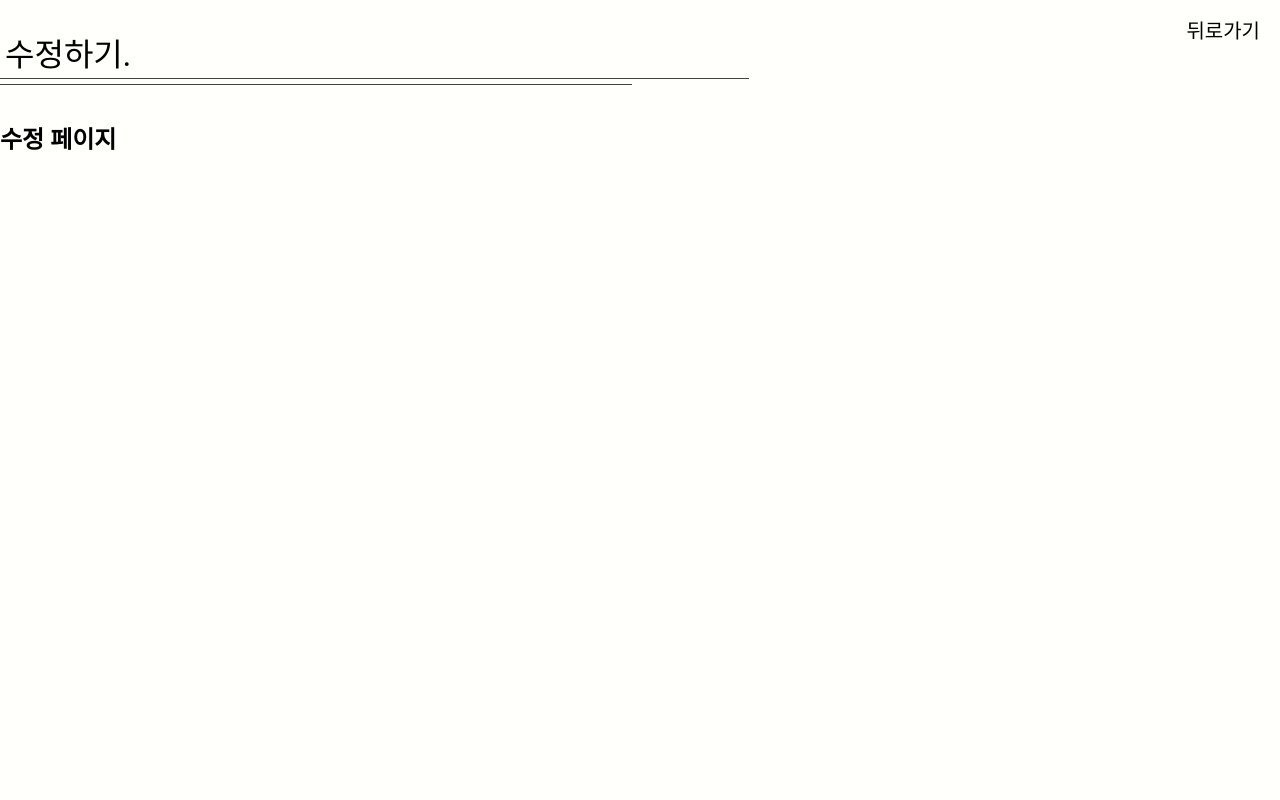
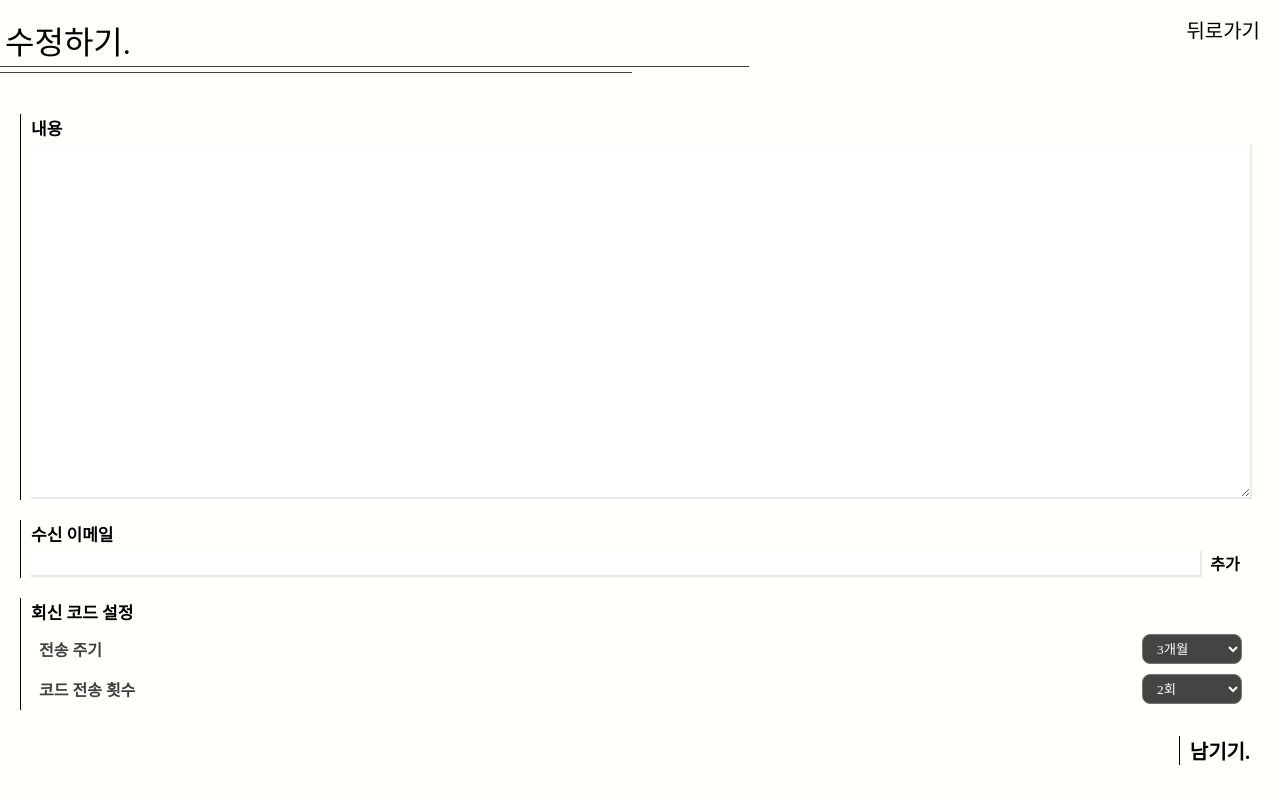
Before and after one commit to freemoon99/LM_Front-End, a React (Create React App) app in the folder leave_message/: page /Update in a window 1280 px wide. Built offline with nearby package versions, Linux system fonts and the light colour scheme.

Commit message:
UpdatePage 구현

```diff
--- a/leave_message/src/pages/CreatePage.js
+++ b/leave_message/src/pages/CreatePage.js
@@ -10,7 +10,7 @@ const CreatePage = () => {
     return(
         <div className="CreatePage">
             <Header pageName={pageName}/>
-            <CreateForm className="CreatePage_CreateForm"></CreateForm>
+            <CreateForm state={pageName} className="CreatePage_CreateForm"></CreateForm>
         </div>
     );
 }
--- a/leave_message/src/pages/UpdatePage.js
+++ b/leave_message/src/pages/UpdatePage.js
@@ -1,14 +1,16 @@
 import Header from "../components/Header";
+import CreateForm from "../components/forms/CreateForm";
+import '../styles/pages/UpdatePage.css'
 
 const UpdatePage = () => {
 
     const pageName = 'update';
 
     return(
-        <>
+        <div className="UpdatePage">
             <Header pageName={pageName}/>
-            <h2>수정 페이지</h2>
-        </>
+            <CreateForm state={pageName} className="UpdatePage_CreateForm"></CreateForm>
+        </div>
     );
 }
 
--- a/leave_message/src/styles/pages/UpdatePage.css
+++ b/leave_message/src/styles/pages/UpdatePage.css
@@ -0,0 +1,5 @@
+.UpdatePage{
+    height: 100vh;
+    display: flex;
+    flex-direction: column;
+}
```
Also changed, not shown: leave_message/src/components/forms/CreateForm.js (+7 -1 lines).
